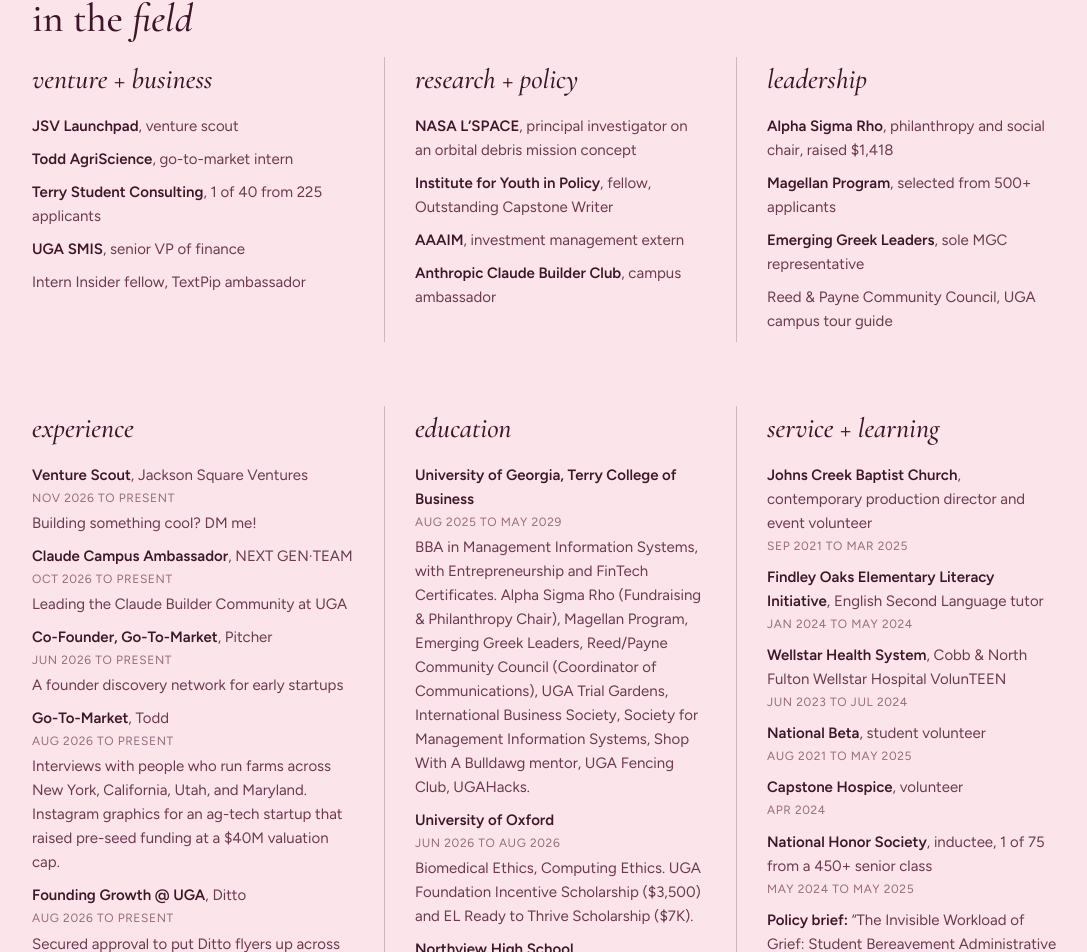
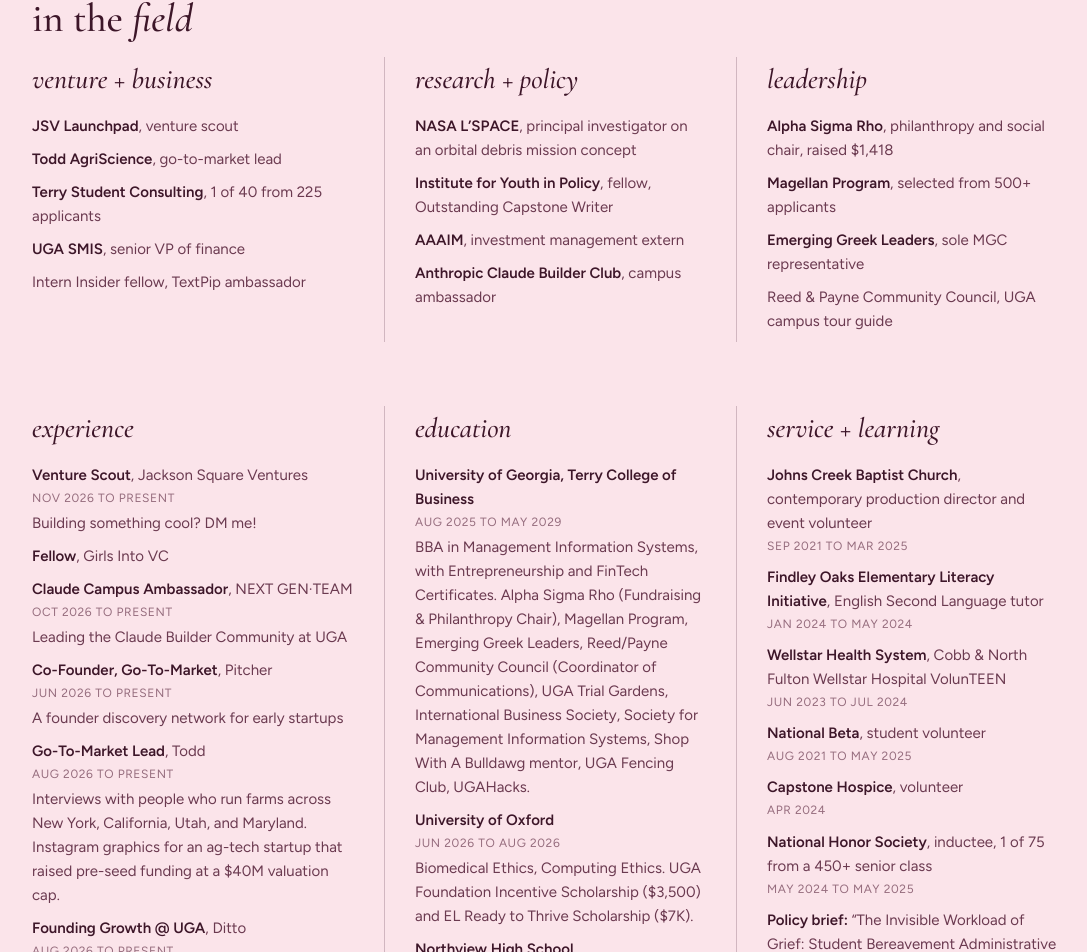
Before and after one commit to ellielwang/ellielwang.github.io, a React (Vite) app: page / in a window 1280 px wide. Shown: the part 2428-3380 px from the top of the page, without its empty margins (80-1167 px from the left). Built offline with nearby package versions, Linux system fonts and the light colour scheme.

Commit message:
Todd lead title, add Girls Into VC fellow

```diff
--- a/src/App.tsx
+++ b/src/App.tsx
@@ -196,7 +196,7 @@ function Home() {
                 <div className="ew-trio">
                     <div className="ew-tcol"><h3>venture + business</h3><ul>
                         <li><b>JSV Launchpad</b>, venture scout</li>
-                        <li><b>Todd AgriScience</b>, go-to-market intern</li>
+                        <li><b>Todd AgriScience</b>, go-to-market lead</li>
                         <li><b>Terry Student Consulting</b>, 1 of 40 from 225 applicants</li>
                         <li><b>UGA SMIS</b>, senior VP of finance</li>
                         <li>Intern Insider fellow, TextPip ambassador</li></ul></div>
@@ -217,9 +217,10 @@ function Home() {
                                 <div className="ew-trio">
                     <div className="ew-tcol"><h3>experience</h3><ul>
                         <li><b>Venture Scout</b>, Jackson Square Ventures<small>Nov 2026 to present</small>Building something cool? DM me!</li>
+                        <li><b>Fellow</b>, Girls Into VC</li>
                         <li><b>Claude Campus Ambassador</b>, NEXT GEN&middot;TEAM<small>Oct 2026 to present</small>Leading the Claude Builder Community at UGA</li>
                         <li><b>Co-Founder, Go-To-Market</b>, Pitcher<small>Jun 2026 to present</small>A founder discovery network for early startups</li>
-                        <li><b>Go-To-Market</b>, Todd<small>Aug 2026 to present</small>Interviews with people who run farms across New York, California, Utah, and Maryland. Instagram graphics for an ag-tech startup that raised pre-seed funding at a $40M valuation cap.</li>
+                        <li><b>Go-To-Market Lead</b>, Todd<small>Aug 2026 to present</small>Interviews with people who run farms across New York, California, Utah, and Maryland. Instagram graphics for an ag-tech startup that raised pre-seed funding at a $40M valuation cap.</li>
                         <li><b>Founding Growth @ UGA</b>, Ditto<small>Aug 2026 to present</small>Secured approval to put Ditto flyers up across UGA dorms and student centers. #1 cupid all time in the US.</li>
                         <li><b>Lucy Mission Ambassador</b>, L&rsquo;SPACE Program<small>Sep 2026 to present</small></li>
                         <li><b>Team Program Analyst (MCA)</b>, L&rsquo;SPACE Program<small>May 2026 to Aug 2026</small>Supporting a lunar surface mission concept focused on hazards in permanently shadowed regions, including dust, radiation, and impact risk. Driving schedule and cost estimation for the team&rsquo;s Preliminary Definition Review.</li>
```
Also changed, not shown: 2 other files (tests, documents, lock files or other folders).
